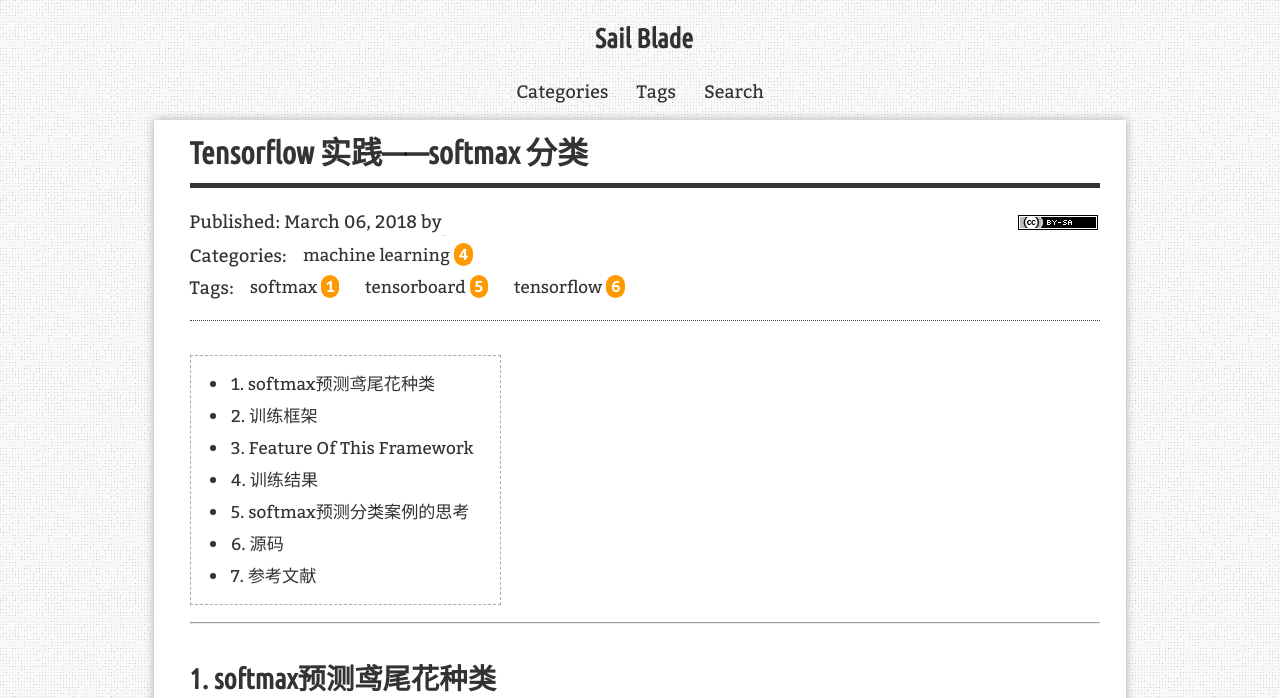
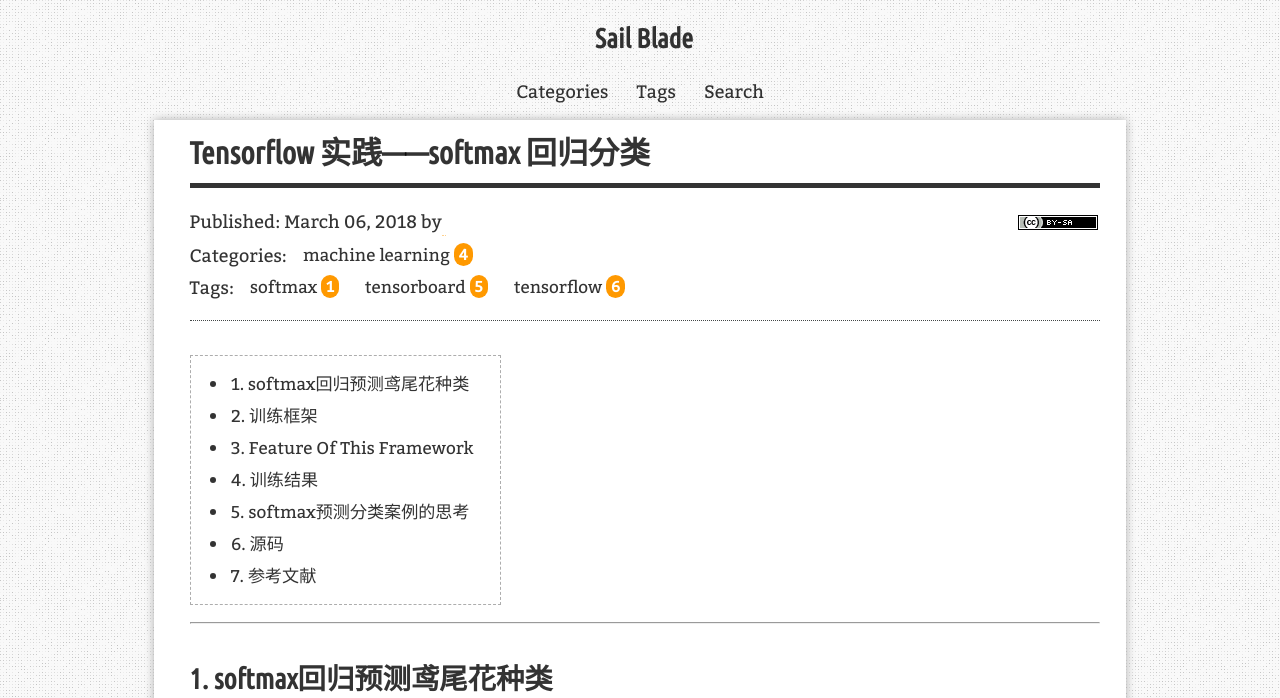
Before and after one commit to SailBlade/sailblade.github.io, a Jekyll site: the page built from _posts/2018-03-06-Tensorflow-softmax.md, in a window 1280 px wide and 1400 px high, cut to the strip 0-698 px from the top of the window. Built offline with Jekyll 4.4.1, drawn with Linux system fonts in a browser that asks for light colours; nearby versions of some CDN libraries; comment, search, counter and statistics services are not loaded; some of the changed text lies outside the part shown.

Commit message:
finish the softmax regression classification

```diff
--- a/_posts/2018-03-06-Tensorflow-softmax.md
+++ b/_posts/2018-03-06-Tensorflow-softmax.md
@@ -1,6 +1,6 @@
 ---
 layout: post
-title: "Tensorflow 实践——softmax 分类"
+title: "Tensorflow 实践——softmax 回归分类"
 description: "softmax"
 categories: [machine learning]
 tags: [tensorflow, tensorboard, softmax]
```
Also changed, not shown: other parts of _posts/2018-03-06-Tensorflow-softmax.md (+12 -4 lines).
